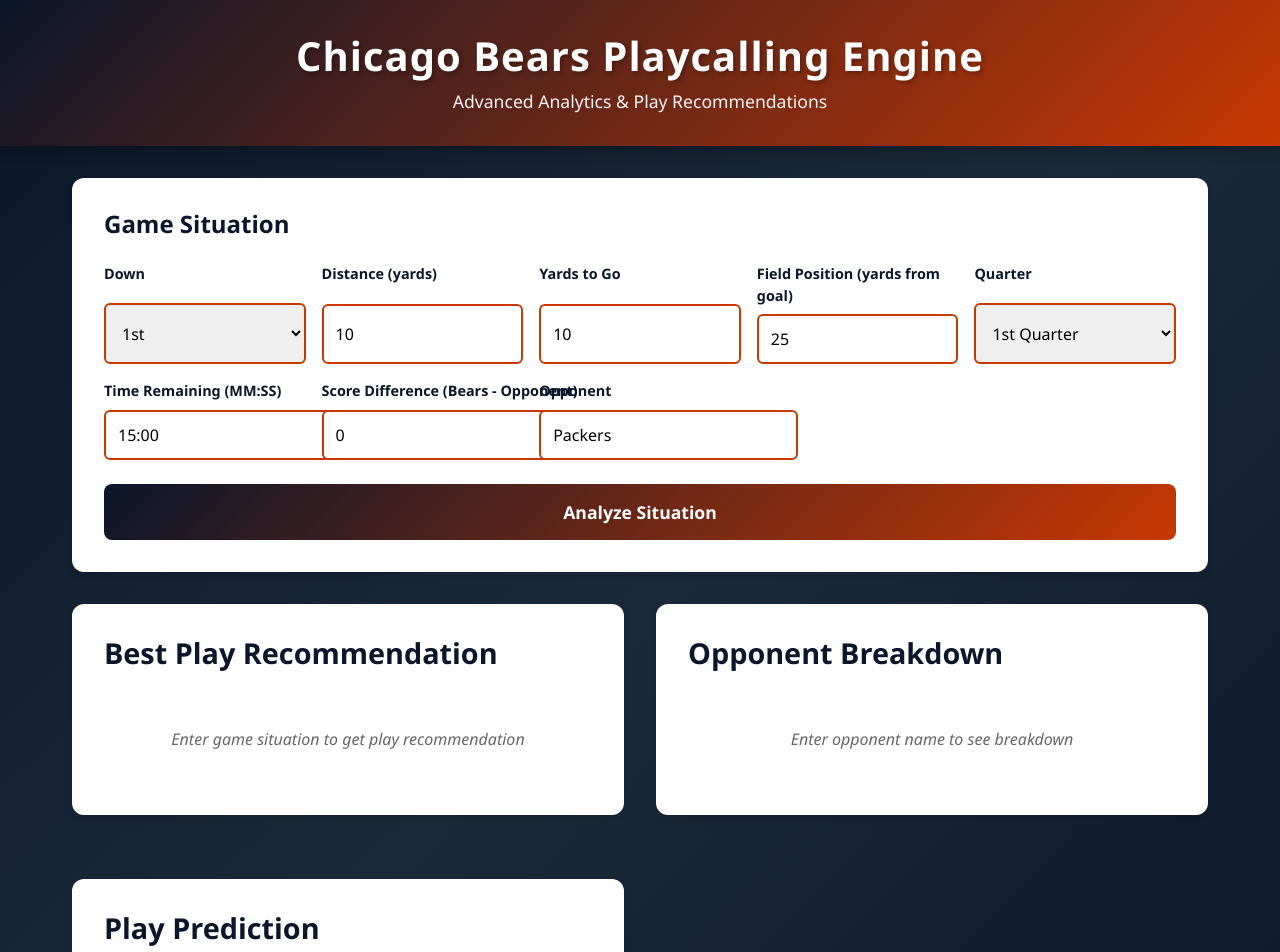
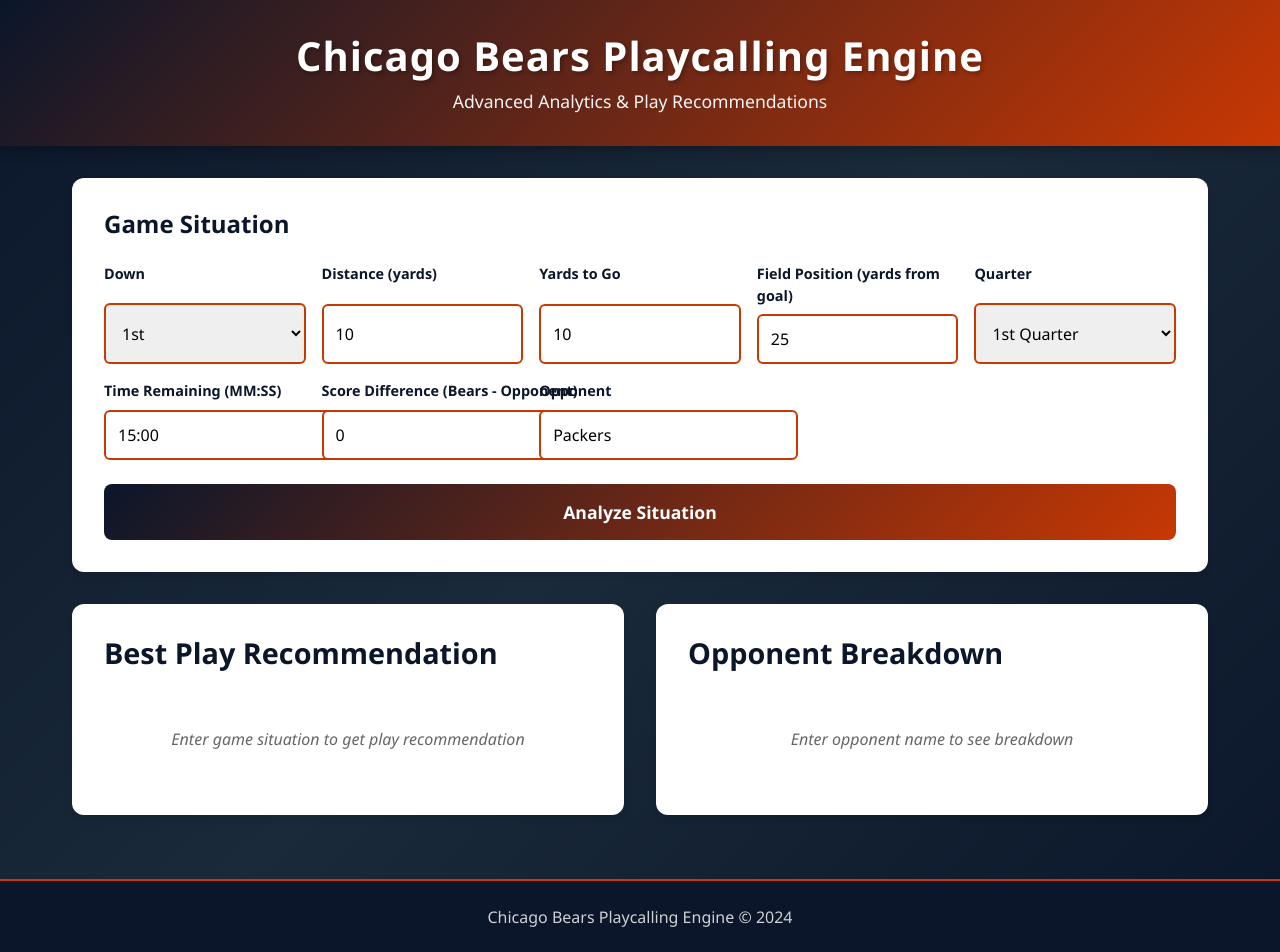
Before and after one commit to nalin431/Playcalling-Engine, a React (Vite) app in the folder frontend/my-vite-app/: page / in a window 1280 px wide. Shown: the top 952 px of the page. Built offline with nearby package versions, Linux system fonts and the light colour scheme.

Commit message:
Reworked directory to take out predicted play

```diff
--- a/frontend/my-vite-app/src/App.tsx
+++ b/frontend/my-vite-app/src/App.tsx
@@ -1,15 +1,13 @@
 import { useState } from 'react';
 import GameSituationForm from './components/GameSituationForm';
-import PlayPrediction from './components/PlayPrediction';
 import OpponentBreakdown from './components/OpponentBreakdown';
 import BestPlayRecommendation from './components/BestPlayRecommendation';
 import type { GameSituation, PlayPrediction as PlayPredictionType, OpponentBreakdown as OpponentBreakdownType, BestPlayRecommendation as BestPlayRecommendationType } from './types';
-import { predictPlay, getOpponentBreakdown, getBestPlayRecommendation } from './services/mockDataService';
+import { getOpponentBreakdown, getBestPlayRecommendation } from './services/mockDataService';
 import './App.css';
 
 function App() {
   const [gameSituation, setGameSituation] = useState<GameSituation | null>(null);
-  const [playPrediction, setPlayPrediction] = useState<PlayPredictionType | null>(null);
   const [opponentBreakdown, setOpponentBreakdown] = useState<OpponentBreakdownType | null>(null);
   const [bestPlayRecommendation, setBestPlayRecommendation] = useState<BestPlayRecommendationType | null>(null);
 
@@ -17,11 +15,10 @@ function App() {
     setGameSituation(situation);
 
     // Generate predictions and recommendations
-    const prediction = predictPlay(situation);
     const breakdown = getOpponentBreakdown(situation.opponent);
     const recommendation = getBestPlayRecommendation(situation);
 
-    setPlayPrediction(prediction);
+
     setOpponentBreakdown(breakdown);
     setBestPlayRecommendation(recommendation);
   };
@@ -42,7 +39,6 @@ function App() {
           <div className="results-grid">
             <div className="results-column">
               <BestPlayRecommendation recommendation={bestPlayRecommendation} />
-              <PlayPrediction prediction={playPrediction} />
             </div>
 
             <div className="results-column">
```
Also changed, not shown: 1 other file (tests, documents, lock files or other folders).
